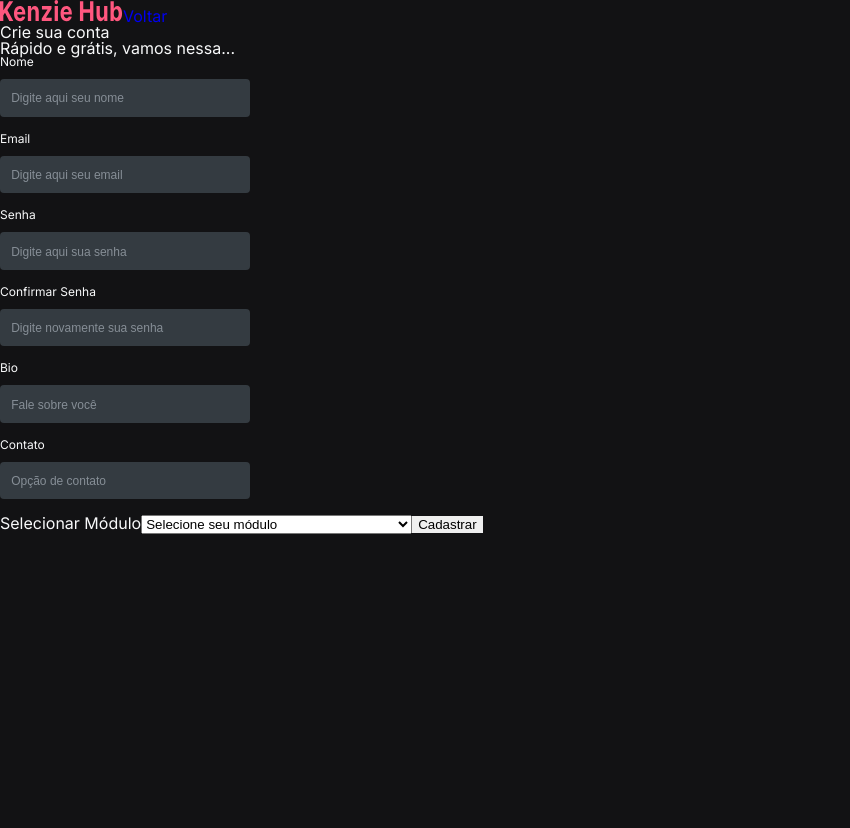
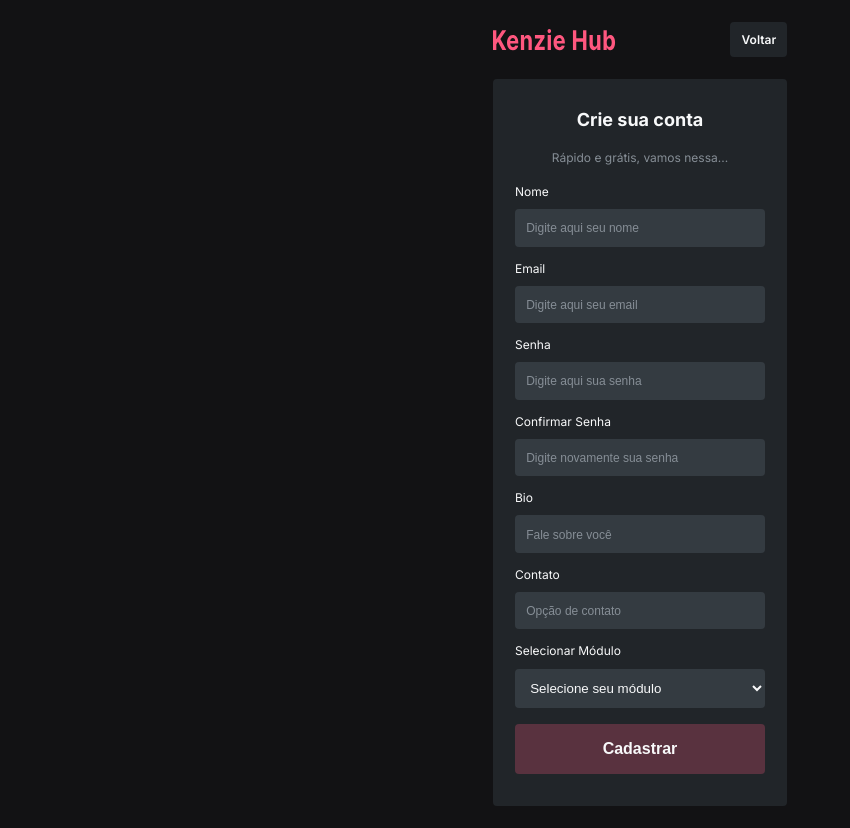
Before and after one commit to bruno-palma/m3-react-kenzie-hub-bruno-palma, a React (Vite) app: page /register in a window 1280 px wide. Shown: the whole page, without its empty margins (0-850 px from the left). Before the commit the page ends 800 px from the top, so only its background shows below. Built offline with nearby package versions, Linux system fonts and the light colour scheme.

Commit message:
Continuando a Estilização com SASS - Part 1

```diff
--- a/src/components/RegisterForm/index.jsx
+++ b/src/components/RegisterForm/index.jsx
@@ -4,6 +4,7 @@
 import { registerFormSchema } from "./registerForm.schema";
 import { useContext } from "react";
 import { UserContext } from "../../providers/UserContext";
+import styles from "./styles.module.scss";
 
 export const RegisterForm = () => {
   const { userRegister } = useContext(UserContext);
@@ -58,8 +59,9 @@
         placeholder="Opção de contato"
         {...register("contact")}
       />
-      <label>Selecionar Módulo</label>
-      <select {...register("course_module")}>
+      <div className={styles.div}>
+        <label className={styles.label}>Selecionar Módulo</label>
+        <select className={styles.select} {...register("course_module")}>
           <option value="">Selecione seu módulo</option>
           <option value="Primeiro módulo (Introdução ao Frontend)">
             Primeiro Módulo (Introdução ao Frontend)
@@ -74,8 +76,13 @@
             Quarto Módulo (Backend Avançado)
           </option>
         </select>
-      {errors.course_module ? <p>{errors.course_module.message}</p> : null}
-      <button type="submit">Cadastrar</button>
+        {errors.course_module ? (
+          <p className={styles.text}>{errors.course_module.message}</p>
+        ) : null}
+      </div>
+      <button className={styles.button} type="submit">
+        Cadastrar
+      </button>
     </form>
   );
 };
--- /dev/null
+++ b/src/components/RegisterForm/styles.module.scss
@@ -0,0 +1,44 @@
+.div {
+  width: 250px;
+  display: flex;
+  flex-direction: column;
+  gap: 0.7rem;
+  margin-bottom: 1rem;
+
+  .label {
+    color: var(--grey-0);
+    font-size: var(--headline-size);
+    font-weight: var(--font-regular);
+  }
+
+  .select {
+    border: none;
+    color: var(--grey-0);
+    background-color: var(--grey-2);
+    border-radius: var(--radius-default);
+    padding: 0.7rem;
+  }
+
+  .text {
+    color: var(--grey-0);
+    font-size: var(--headline-size);
+    font-weight: var(--font-bold);
+  }
+}
+
+.button {
+  width: 100%;
+  text-align: center;
+  background-color: var(--color-primary-negative);
+  color: var(--grey-0);
+  font-size: var(--title-2-size);
+  font-weight: var(--font-bold);
+  border-radius: var(--radius-default);
+  padding-block: 1rem;
+  transition: 500ms;
+
+  &:hover {
+    background-color: #5e293a;
+    transform: scale(1.02);
+  }
+}
--- a/src/pages/LoginPage/styles.module.scss
+++ b/src/pages/LoginPage/styles.module.scss
@@ -1,14 +1,14 @@
 .container {
-  width: 100vw;
+  width: fit-content;
   height: 100vh;
+  margin: auto;
   display: flex;
   flex-direction: column;
-  align-items: center;
   justify-content: center;
   gap: 1.4rem;
+  padding-block: 1.4rem;
 
   .header {
-    display: flex;
     margin: 0px auto;
   }
   .main {
--- a/src/pages/RegisterPage/index.jsx
+++ b/src/pages/RegisterPage/index.jsx
@@ -3,6 +3,7 @@
 import { RegisterForm } from "../../components/RegisterForm";
 import { useContext, useEffect } from "react";
 import { UserContext } from "../../providers/UserContext";
+import styles from "./styles.module.scss";
 
 export const RegisterPage = () => {
   const { userAutoLogin } = useContext(UserContext);
@@ -13,17 +14,21 @@
 
   return (
     <>
-      <header>
+      <div className={styles.container}>
+        <header className={styles.header}>
           <img src={LogoKenzieHub} alt="Logo Kenzie Hub" />
-        <Link to={"/"}>Voltar</Link>
+          <Link className={styles.link} to={"/"}>
+            Voltar
+          </Link>
         </header>
-      <main>
-        <div>
+        <main className={styles.main}>
+          <div className={styles.info}>
             <h2>Crie sua conta</h2>
             <h4>Rápido e grátis, vamos nessa...</h4>
             <RegisterForm />
           </div>
         </main>
+      </div>
     </>
   );
 };
--- /dev/null
+++ b/src/pages/RegisterPage/styles.module.scss
@@ -0,0 +1,52 @@
+.container {
+  width: fit-content;
+  margin: auto;
+  display: flex;
+  flex-direction: column;
+  gap: 1.4rem;
+  padding-block: 1.4rem;
+
+  .header {
+    display: flex;
+    align-items: center;
+    justify-content: space-between;
+
+    .link {
+      background-color: var(--grey-3);
+      color: var(--grey-0);
+      font-size: var(--headline-size);
+      font-weight: var(--font-bold);
+      border-radius: var(--radius-default);
+      padding: 0.7rem;
+      transition: 500ms;
+
+      &:hover {
+        background-color: var(--grey-2);
+        transform: scale(1.02);
+      }
+    }
+  }
+  .main {
+    background-color: var(--grey-3);
+    border-radius: var(--radius-default);
+    padding: 2rem 1.4rem;
+
+    .info {
+      display: flex;
+      flex-direction: column;
+      align-items: center;
+      gap: 1.4rem;
+      h2 {
+        font-size: var(--title-1-size);
+        font-weight: var(--font-extra-bold);
+        color: var(--grey-0);
+      }
+
+      h4 {
+        color: var(--grey-1);
+        font-size: var(--headline-size);
+        font-weight: var(--font-regular);
+      }
+    }
+  }
+}
```
Lines whose indentation alone changed are shown as unchanged.
